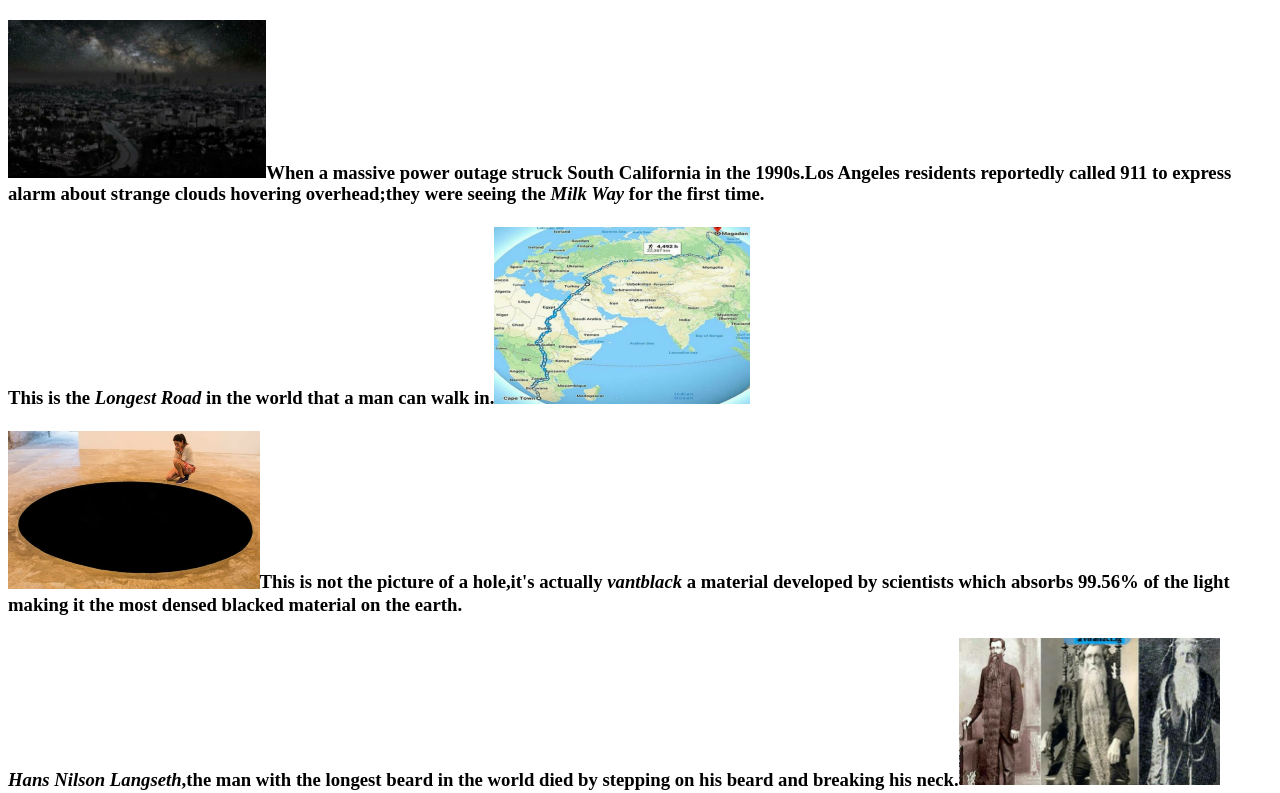
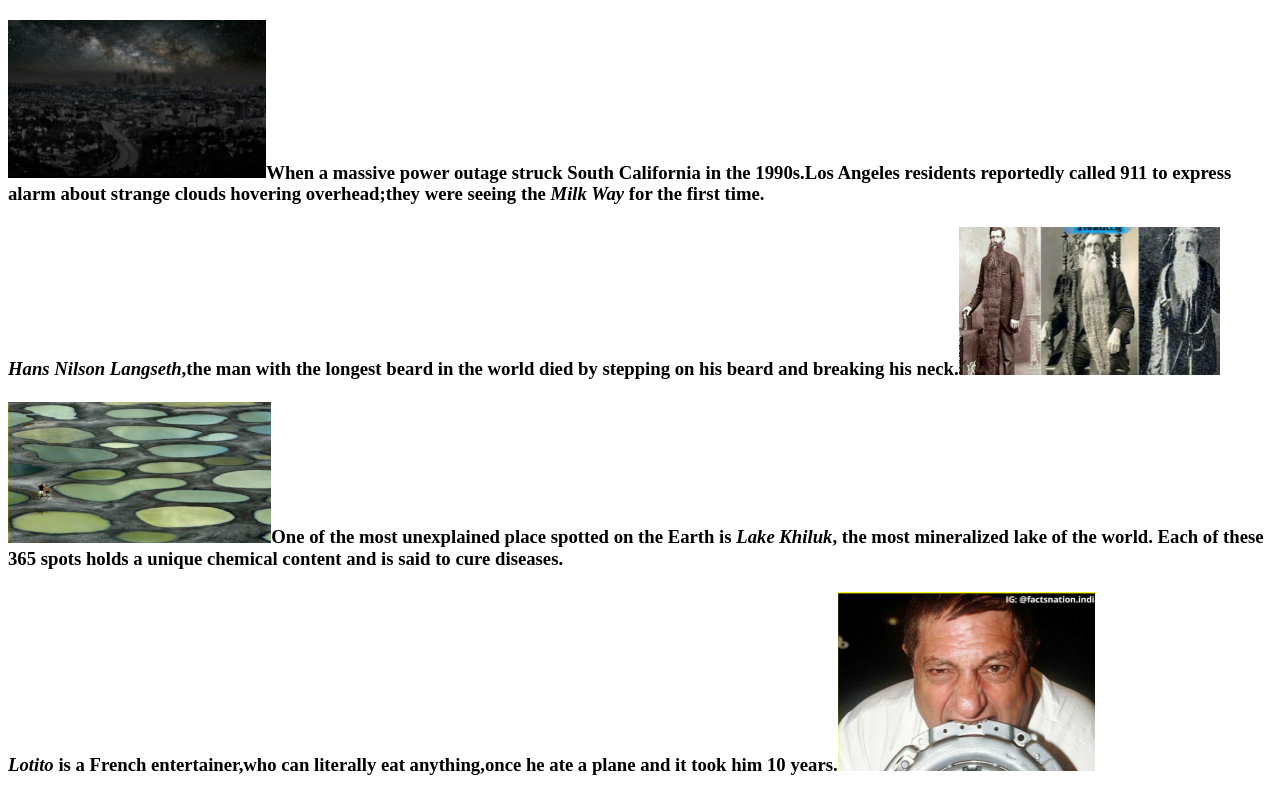
Before and after one commit to VHarveni11/html-project, a plain HTML site: page introprofac.html in a window 1280 px wide. Shown: the part 673-1466 px from the top of the page. Drawn offline with Linux system fonts and the light colour scheme.

Commit message:
Update introprofac.html

```diff
--- a/introprofac.html
+++ b/introprofac.html
@@ -18,8 +18,6 @@
             <img src="room.jpg" width="257.5" height="132"/>The world's <i>Quitest Room</i> is 9 decibels,quiet enough to hear your blood flowing.<br><br>
             The 100 folds in a <i>chef's hat</i> represent 100 ways to cook an egg.<img src="chat.jpg" width="71.5" height="113.25"/><br><br>
             <img src="milkyway.jpg" width="258.25" height="158.75"/>When a massive power outage struck South California in the 1990s.Los Angeles residents reportedly called 911 to express alarm about strange clouds hovering overhead;they were seeing the <i>Milk Way</i> for the first time.<br><br>
-            This is the <i>Longest Road</i> in the world that a man can walk in.<img src="road.jpg" width="255.75" height="177"/><br><br>
-            <img src="hole.jpg" width="251.5" height="157.25"/>This is not the picture of a hole,it's actually <i>vantblack</i> a material developed by scientists which absorbs 99.56% of the light making it the most densed blacked material on the earth.<br><br>
             <i>Hans Nilson Langseth</i>,the man with the longest beard in the world died by stepping on his beard and breaking his neck.<img src="beard.jpg" width="261.5" height="147.75"/><br><br>
             <img src="lake.jpg" width="263.25" height="141"/>One of the most unexplained place spotted on the Earth is <i>Lake Khiluk</i>, the most mineralized lake of the world. Each of these 365 spots holds a unique chemical content and is said to cure diseases.<br><br>
             <i>Lotito</i> is a French entertainer,who can literally eat anything,once he ate a plane and it took him 10 years.<img src="eat.jpg" width="257.25" height="179"/><br><br>
```
